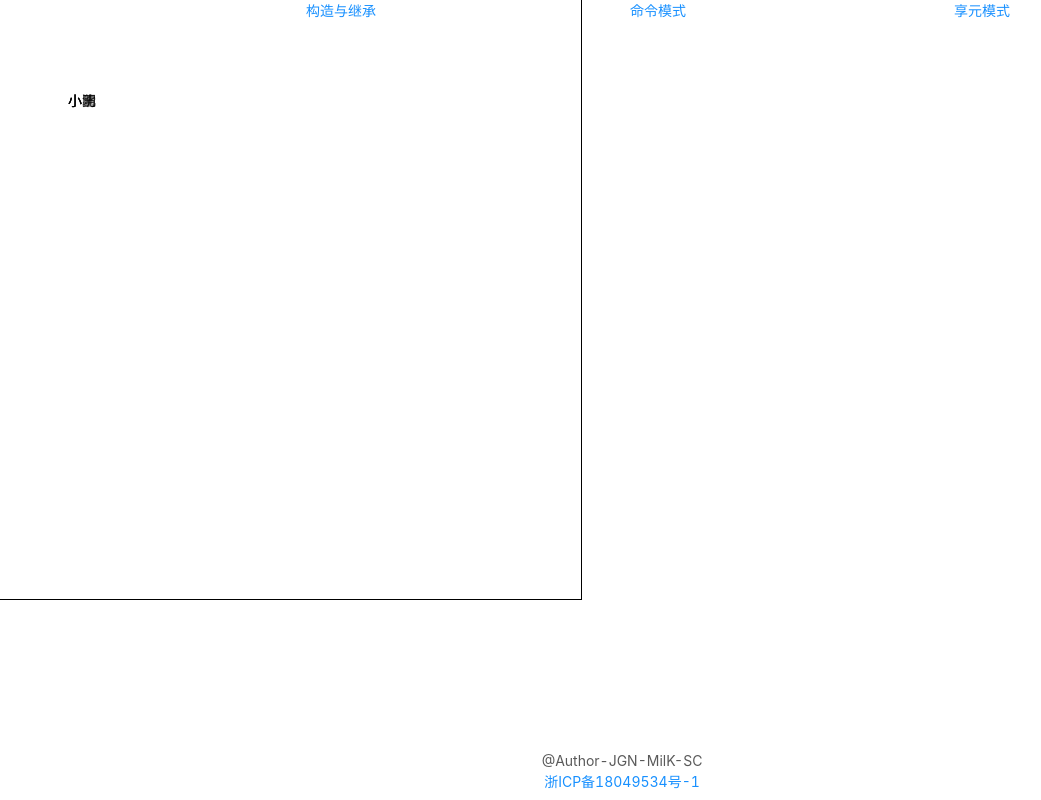
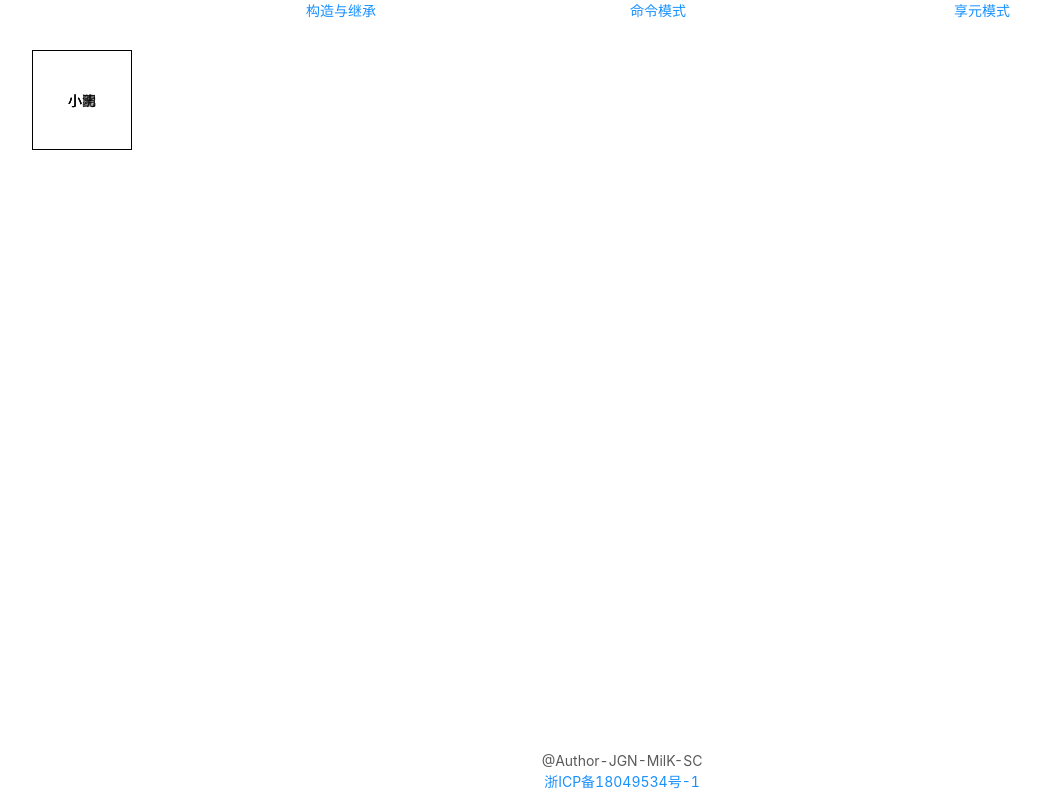
Before and after one commit to LazyBoyJgn99/jgn-game, a React app: page /#/game1 in a window 1280 px wide. Shown: the whole page, without its empty margins (18-1059 px from the left). Built offline with nearby package versions, Linux system fonts and the light colour scheme.

Commit message:
享元模式

```diff
--- a/src/pages/Game3/Game3.js
+++ b/src/pages/Game3/Game3.js
@@ -35,6 +35,8 @@ export default class Game3 extends Component {
         super();
         //渲染
         this.treeList.map((item)=>{
+            item.width = 1000;
+            item.height = 1000;
             item.updateStyle();
         });
     }
--- a/src/pages/baseComponent/Unit.js
+++ b/src/pages/baseComponent/Unit.js
@@ -1,8 +1,8 @@
 import param from "@/pages/Game3/parameter"
 
 function CreateUnit (unit){
-    this.width = unit.width || 1000;//宽度
-    this.height = unit.height || 1000;//高度
+    this.width = unit.width || 100;//宽度
+    this.height = unit.height || 100;//高度
     this.left = unit.left || 100;//最终渲染X坐标
     this.top = unit.top || 100; //最终渲染Y坐标
     this.proportion = unit.proportion || 1;//缩放比例
```
